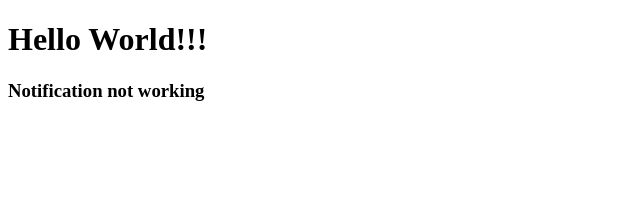
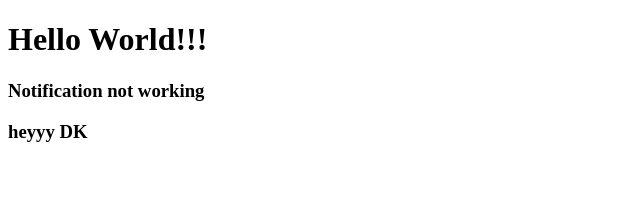
Before and after one commit to Amankashyap4/projectcicd, an Angular app: page / in a window 1280 px wide. Shown: the top 211 px of the page, without its empty margins (0-640 px from the left). Built offline with nearby package versions, Linux system fonts and the light colour scheme.

Commit message:
Nofitification status check - 85

```diff
--- a/src/app/app.component.html
+++ b/src/app/app.component.html
@@ -8,7 +8,7 @@
 <!-- * * * * * * * * * * * * * * * * * * * * * * * * * * * * * * * -->
 <h1>Hello World!!!</h1>
 <h3>Notification not working</h3>
-<h3></h3>
+<h3>heyyy DK</h3>
 <h3></h3>
 <!-- * * * * * * * * * * * * * * * * * * * * * * * * * * * * * * * -->
 <!-- * * * * * * * * * * * The content above * * * * * * * * * * * -->
```
